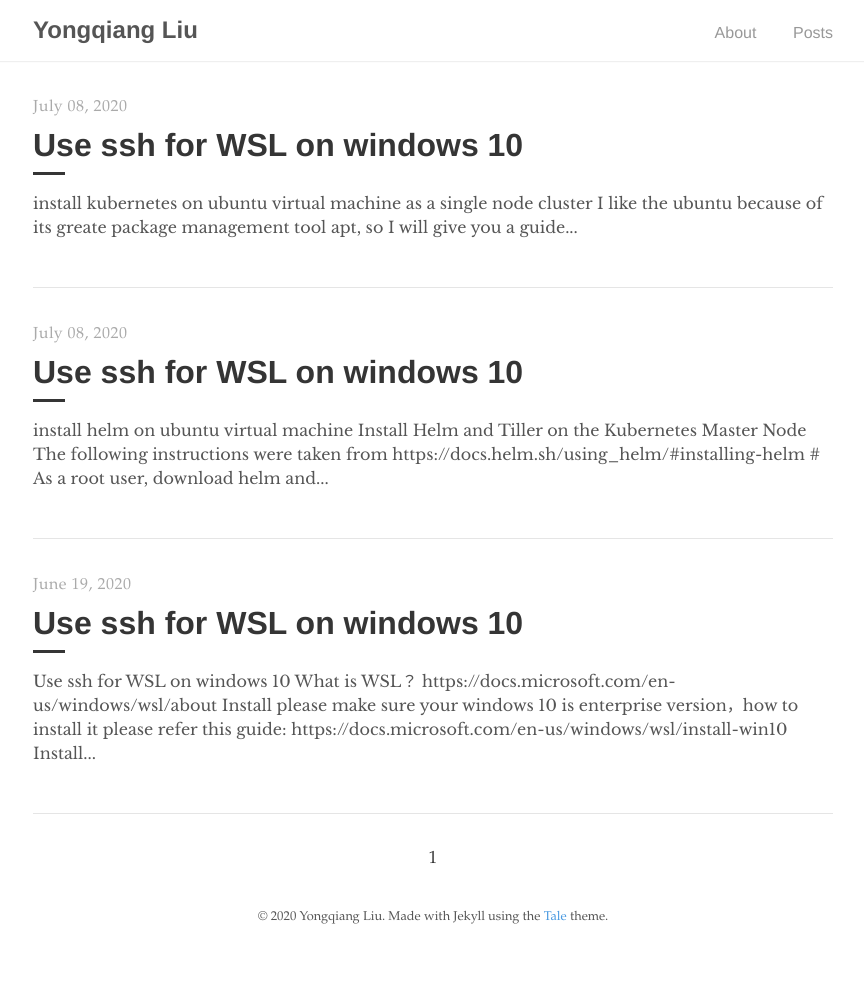
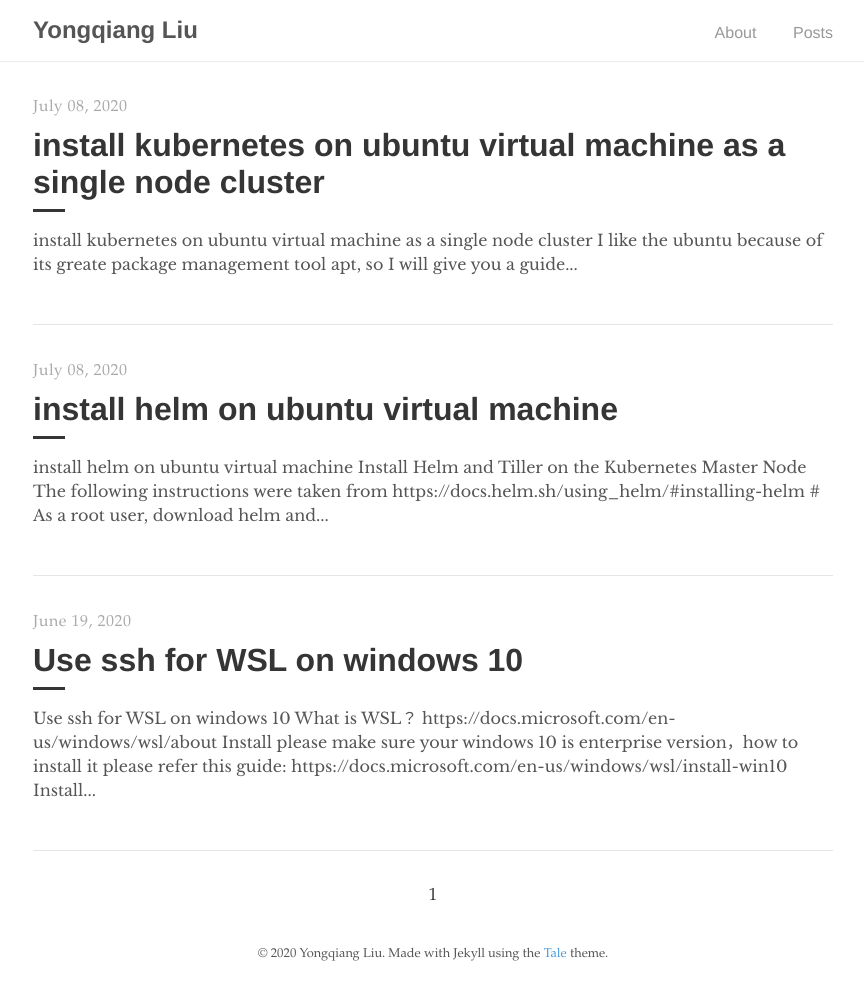
Before and after one commit to darmenliu/darmenliu.github.io, a Jekyll site: the page built from index.html, in a window 1280 px wide. Shown: the whole page, without its empty margins (207-1071 px from the left). Built offline with Jekyll 4.4.1, drawn with Linux system fonts in a browser that asks for light colours; the list of posts is cut into pages by our own code; before the commit the page ends 960 px from its top, so only the background shows below that.

Commit message:
Change the error title

```diff
--- a/_posts/2020-07-08-install-helm-on-ubuntu.md
+++ b/_posts/2020-07-08-install-helm-on-ubuntu.md
@@ -1,6 +1,6 @@
 ---
 layout: post
-title: "Use ssh for WSL on windows 10"
+title: "install helm on ubuntu virtual machine"
 author: "Yongqiang Liu"
 ---
 
--- a/_posts/2020-07-08-install-kubernetes-on-ubuntu-virtual-machine.md
+++ b/_posts/2020-07-08-install-kubernetes-on-ubuntu-virtual-machine.md
@@ -1,6 +1,6 @@
 ---
 layout: post
-title: "Use ssh for WSL on windows 10"
+title: "install kubernetes on ubuntu virtual machine as a single node cluster"
 author: "Yongqiang Liu"
 ---
 
```
